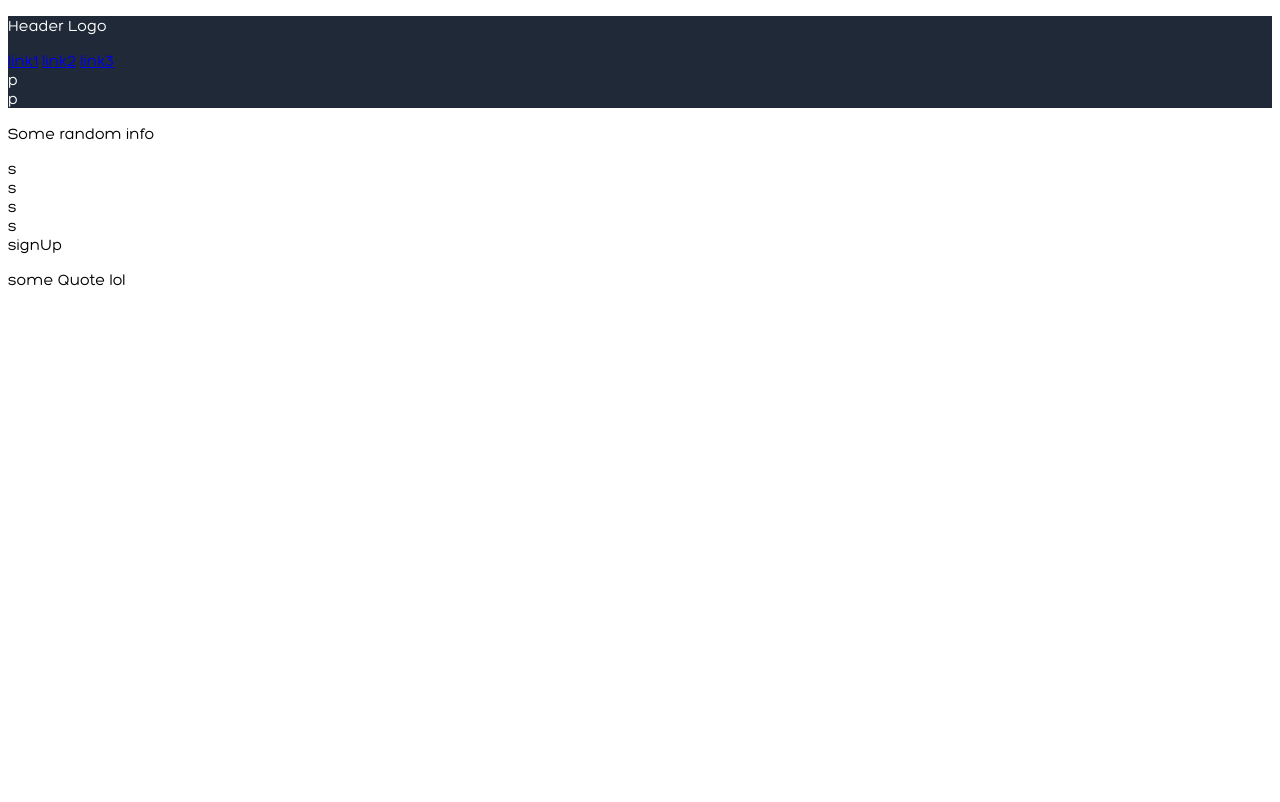
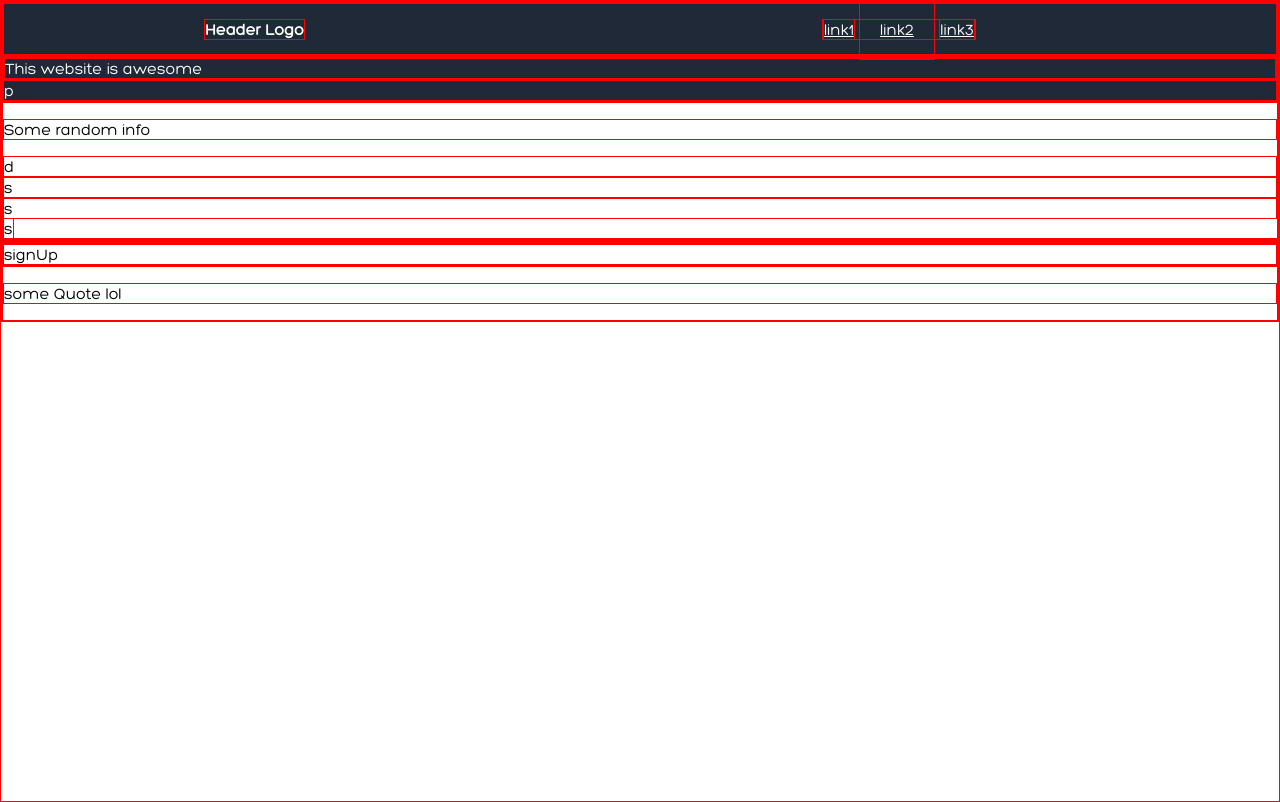
Before and after one commit to GreenChiles/Landing-Page, a plain HTML site: page index.html in a window 1280 px wide. Drawn offline with Linux system fonts and the light colour scheme.

Commit message:
created navbar with flexbox and used margin to push where i want things. May want to revisit to find a more efficent way

```diff
--- a/index.html
+++ b/index.html
@@ -11,21 +11,25 @@
 <body>
     <header>
         <div class="navbar">
-            <p id="headerLogo">Header Logo</p>
-            <a href="#" id="link1">link1</a>
-            <a href="#" id="link2">link2</a>
-            <a href="#" id="link3">link3</a>
+            <div id="headerLogo">Header Logo</div>
+            <div id= "rightsideNavbar">
+                <a href="#" id="link1">link1</a>
+                <a href="#" id="link2">link2</a>
+                <a href="#" id="link3">link3</a>
+            </div>
         </div>
     </header>
 
     <div class="topBox">
-        <div id="leftContainer">p</div>
+        <div id="leftContainer">
+            <div id="title">This website is awesome</div>
+        </div>
         <div id="rightContainer">p</div>
     </div>
 
     <div class="midBox">
         <p>Some random info</p>
-        <div id="boxFrame1">s</div>
+        <div id="boxFrame1">d</div>
         <div id="boxFrame2">s</div>
         <div id="boxFrame3">s</div>
         <box id="boxFrame4">s</box>
--- a/styles.css
+++ b/styles.css
@@ -1,6 +1,11 @@
+* {
+    border: 0.5px solid red;
+}
+
 html {
     height: 100%;
     min-height: 100%;
+
 }
 
 @font-face {
@@ -9,11 +14,43 @@ html {
 }
 body {
     font-family: hero;
+    padding: 0px;
+    margin: 0px;
+}
+
+a {
+    color: white;
 }
 
 .navbar {
     background-color: #1F2937;
-    color: white
+    color: white;
+    display: flex;
+    justify-content: space-between;
+    align-items: center;
+    height: 50px;
+}
+
+#headerLogo {
+    margin-left: 200px;
+    font-weight: bolder;
+    order: 1;
+
+}
+
+#rightsideNavbar {
+    margin-right: 300px;
+    order: 2;
+}
+
+
+
+#link1 {
+
+}
+
+#link2 {
+    padding: 20px;
 }
 
 .topBox {
```
